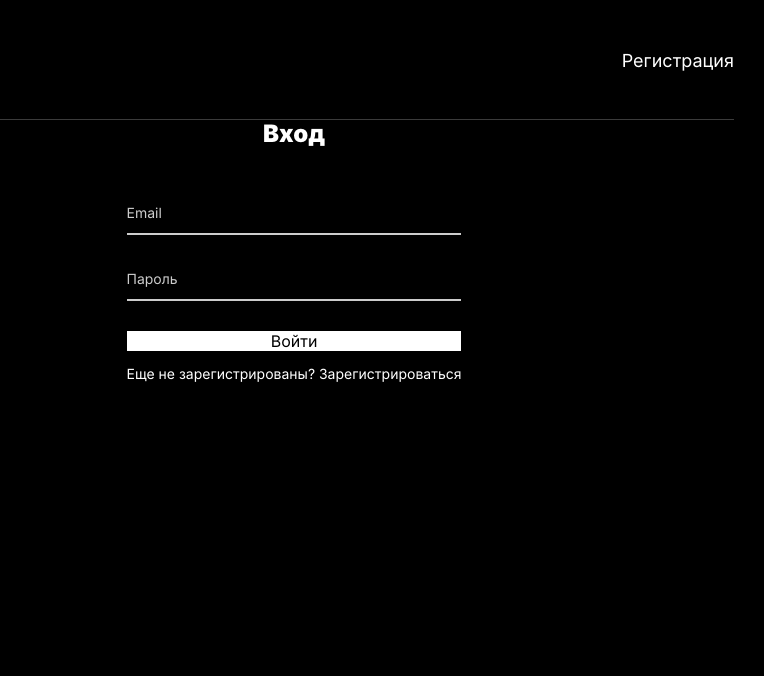
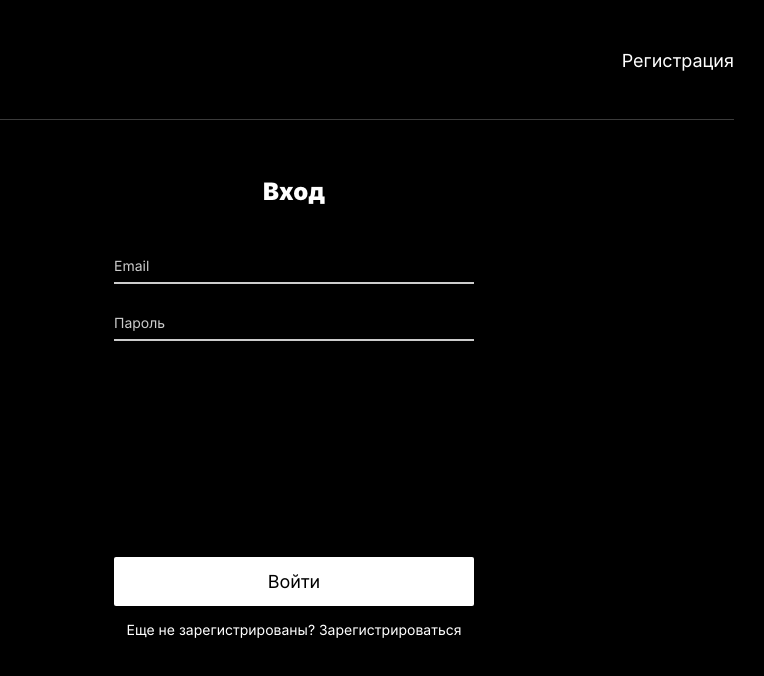
Before and after one commit to californikate/react-mesto-auth, a React app: page /sign-in in a window 1280 px wide. Shown: the full height of the page, 346-1110 px from the left. Built offline with nearby package versions, Linux system fonts and the light colour scheme; no server answers.

Commit message:
feat: styles

```diff
--- a/src/blocks/authorization/__button/authorization__button.css
+++ b/src/blocks/authorization/__button/authorization__button.css
@@ -1,35 +1,18 @@
 .authorization__button {
   background-color: #fff;
   color: #000;
+
+  margin-top: 186px;
+  padding: 14px 0;
+  border-radius: 2px;
+
+  font-weight: 400;
+  font-size: 18px;
+  line-height: 1.2;
+
+  transition: opacity .2s ease-in-out;
 }
 
-/* .authorize__button {
-  margin-top: 166px;
-  padding: 14px 0;
-  color: #000;
-  background-color: #FFF;
-  border-radius: 2px;
-  font-weight: 400;
-  font-size: 18px;
-  line-height: 22px;
-  flex: auto;
-  transition: opacity .3s ease-in-out;
-}
-
-.authorize__button:hover {
+.authorization__button:hover {
   opacity: .85;
 }
-
-.authorization__button {
-    font-size: 18px;
-    line-height: 21px;
-    text-align: center;
-    padding: 14px 0;
-    border-radius: 2px;
-    margin-top: 187px;
-    cursor: pointer;
-  }
-  .authorization__button:hover {
-    opacity: 0.6;
-  }
-  */
--- a/src/blocks/authorization/__form/authorization__form.css
+++ b/src/blocks/authorization/__form/authorization__form.css
@@ -2,22 +2,6 @@
   display: flex;
   flex-direction: column;
 
-  max-width: 358px;
+  width: 360px;
+  min-height: 400px;
 }
-
-/* .authorize {
-  margin: 0 auto;
-  max-width: 358px;
-  min-height: 429px;
-  display: flex;
-  flex-direction: column;
-  color: #FFF;
-}
-
-.authorization__form {
-    display: flex;
-    flex-direction: column;
-    padding: 31px 0 0;
-    gap: 30px;
-    width: 360px;
-  } */
--- a/src/blocks/authorization/__input/authorization__input.css
+++ b/src/blocks/authorization/__input/authorization__input.css
@@ -3,10 +3,11 @@
   border: none;
   outline: none;
   border-bottom: 2px solid #ccc;
+  box-sizing: border-box;
 
   padding: 0;
+  padding-bottom: 7px;
   margin-bottom: 30px;
-  padding-bottom: 7px;
   height: 27px;
 
   color: #fff;
@@ -21,13 +22,3 @@
   font-size: 14px;
   line-height: 1.2;
 }
-
-/* .authorization__input {
-    padding: 0 0 9px;
-  }
-
-  .authorize__input {
-  margin-bottom: 30px;
-  padding-bottom: 7px;
-  height: 27px;
-} */
--- a/src/blocks/authorization/__link/authorization__link.css
+++ b/src/blocks/authorization/__link/authorization__link.css
@@ -3,7 +3,7 @@
   text-decoration: none;
 
   text-align: center;
-  margin-top: 15px;
+  margin-top: 16px;
 
   font-weight: 400;
   font-size: 14px;
@@ -15,31 +15,3 @@
 .authorization__link:hover {
   opacity: .6;
 }
-
-/* .authorize__link {
-  margin-top: 15px;
-  font-weight: 400;
-  font-size: 14px;
-  line-height: 17px;
-  text-align: center;
-  color: #FFFFFF;
-  text-decoration: none;
-  transition: opacity .3s ease-in-out;
-}
-
-
-
-.authorization__link {
-    color: rgb(255, 255, 255, 0.6);
-    text-align: center;
-    font-size: 14px;
-    line-height: 17px;
-    font-weight: 400;
-    text-decoration: none;
-    margin: 0;
-    padding: 0 0 0 5px;
-  }
-
-  .authorization__link:hover {
-    color: rgb(255, 255, 255);
-  } */
--- a/src/blocks/authorization/authorization.css
+++ b/src/blocks/authorization/authorization.css
@@ -2,17 +2,5 @@
   display: flex;
   flex-direction: column;
   align-items: center;
+  padding-top: 58px;
 }
-
-/*{
-  display: flex;
-  justify-content: center;
-  margin: auto;
-  align-items: center;
-  flex-direction: column;
-  padding: 42px 0 0;
-}
-
-.content {
-  flex: auto;
-} */
--- a/src/blocks/popup/__container/_type/popup__container_type_tooltip.css
+++ b/src/blocks/popup/__container/_type/popup__container_type_tooltip.css
@@ -1,12 +1,10 @@
 .popup__container_type_tooltip {
-  max-width: 265px;
+  display: flex;
+  flex-direction: column;
+  width: 430px;
+  height: 330px;
   padding: 60px 83px;
+
   text-align: center;
+  align-items: center;
 }
-
-/* .popup_type_tooltip {
-    display: flex;
-    align-items: center;
-    width: 430px;
-    height: 330px;
-} */
--- a/src/blocks/popup/__image-status/popup__image-status.css
+++ b/src/blocks/popup/__image-status/popup__image-status.css
@@ -1,14 +1,3 @@
 .popup__image-status {
-
+  margin-bottom: 32px;
 }
-
-
-/* .popup__image-status {
-    width: 120px;
-    height: 120px;
-    margin: 60px auto 32px;
-}
-
-.popup__icon-notification {
-  margin-bottom: 32px;
-} */
```
